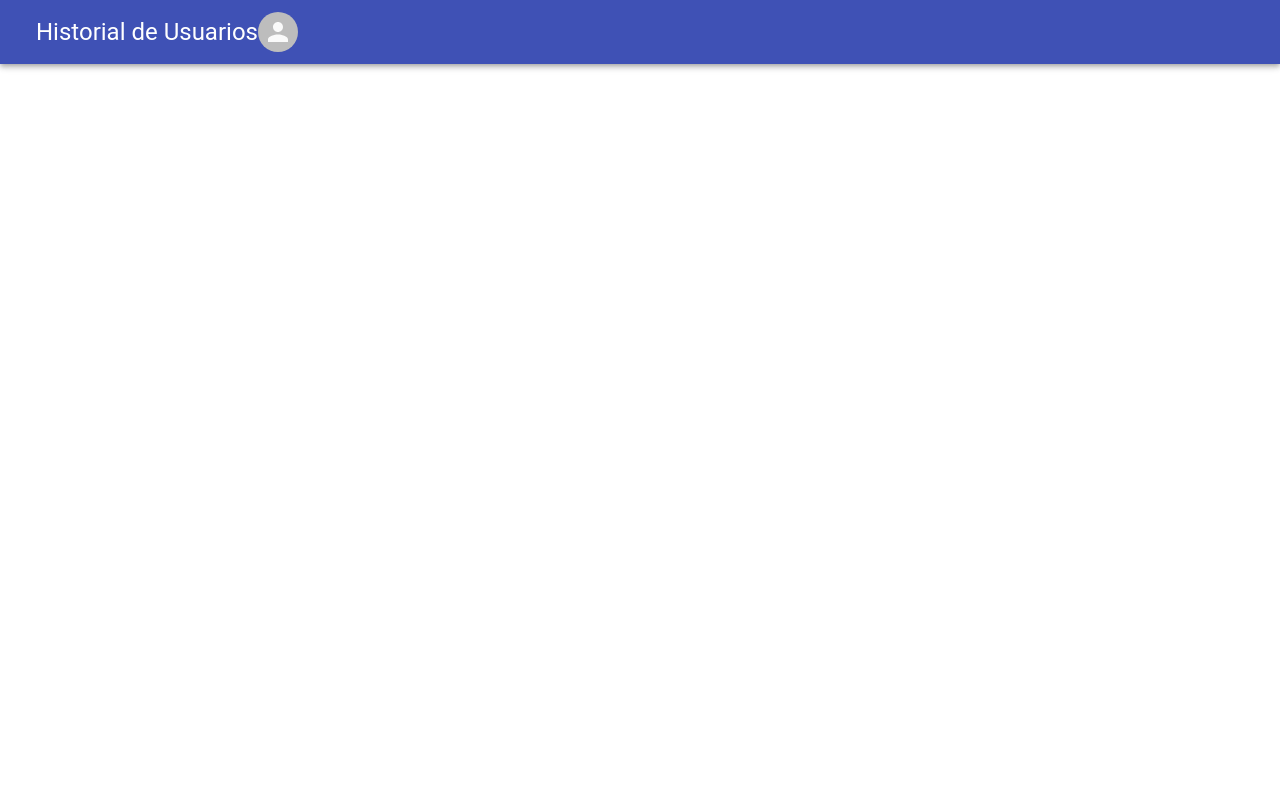
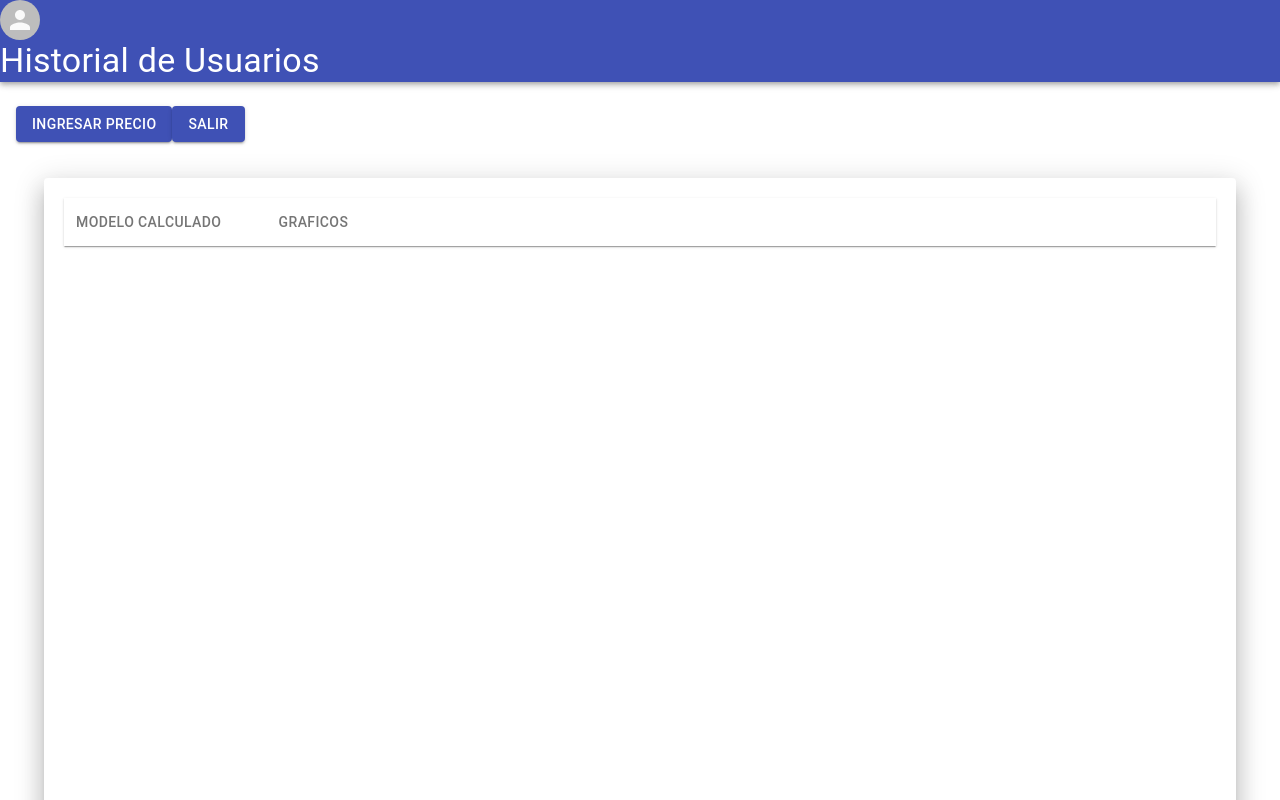
Before and after one commit to Benja789/ProyectoHDP, a React (Create React App) app in the folder backend_combustibles/templates/: page /Usuario in a window 1280 px wide. Shown: the top 800 px of the page. Built offline with nearby package versions, Linux system fonts and the light colour scheme.

Commit message:
version3

```diff
--- a/backend_combustibles/templates/src/Components/Usuario.js
+++ b/backend_combustibles/templates/src/Components/Usuario.js
@@ -1,33 +1,80 @@
 import React from 'react';
 
 import{
-Grid,makeStyles,Toolbar,AppBar,Typography,Button,IconButton,Avatar
+Grid,makeStyles,AppBar,Typography,Button,Avatar,Paper,Tab,Tabs, Box
 
 }from '@material-ui/core';
 
 const useStyle = makeStyles((theme)=>({
     root: {
+      margin: theme.spacing(1)
 
     }/*agregar estilo css*/,
+    paper:{
+      padding: 20,
+      height:'100vh',
+      width:'90%',
+      margin:"20px auto",
+   },
+   Button:{
+     margin:"5%",
+     position:"relative",
+     float:"right",
+     spacing:"8%"
+
+   },
+
 
 }));
 
 
 const Usuario = () =>{
     const classes = useStyle()
+    const [value, setValue] = React.useState(2);
+    const handleChange = (event, newValue) => {
+      setValue(newValue);
+    };
+
     return(
+<Grid container="fixed" fullWidth>
 
 <AppBar position="static">
-  <Toolbar>
-    <IconButton edge="start" className={classes.menuButton} color="inherit" aria-label="menu">
 
-    </IconButton>
-    <Typography variant="h5" className={classes.title}>
+   <Avatar className={classes.avatar} ></Avatar>
+    <Typography variant="h4" className={classes.title}  >
       Historial de Usuarios
     </Typography>
-    <Avatar className={classes.avatar} ></Avatar>
-  </Toolbar>
 </AppBar>
+
+
+<Box m={2} pt={1} >
+      <Button variant="contained" color="primary">Ingresar Precio </Button>
+      <Button variant="contained" color="primary">Salir </Button>
+      </Box>
+
+
+
+  <Paper  className={classes.paper} elevation={15} >
+
+    <Grid>
+    <Paper square>
+        <Tabs
+          value={value}
+          indicatorColor="primary"
+         textColor="primary"
+          onChange={handleChange}
+          aria-label="disabled tabs example" >
+        <Tab label="Modelo Calculado" />
+        <Tab label="Graficos" />
+  </Tabs>
+</Paper>
+ </Grid>
+
+  </Paper>
+
+</Grid>
+
+
     );
 }
 export default Usuario;
```
